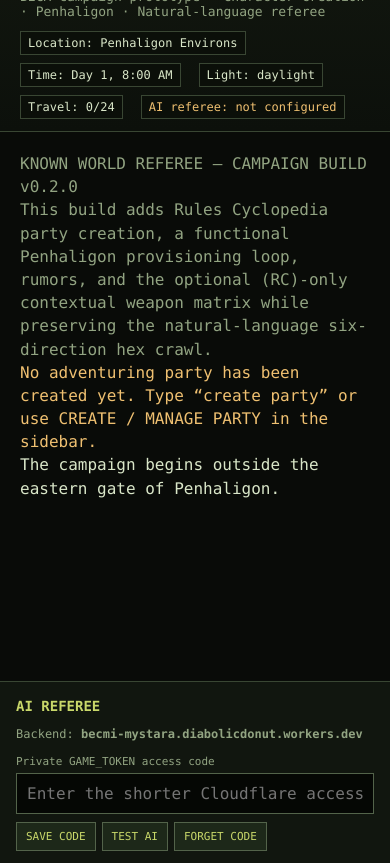
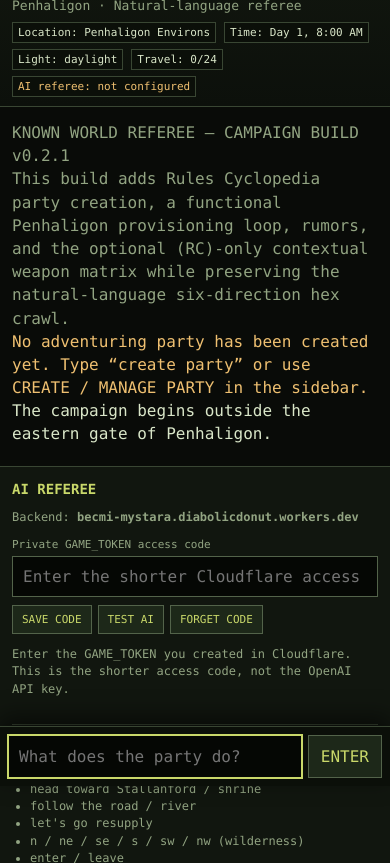
Before and after one commit to Diabolicdonut/BECMI-Mystara, a plain HTML site: page index.html in a window 390 px wide. Shown: the part 58-921 px from the top of the page. Drawn offline with Linux system fonts and the light colour scheme.

Commit message:
Add files via upload

```diff
--- a/index.html
+++ b/index.html
@@ -82,8 +82,28 @@
   .shop-line { font-size:11px; color:var(--dim); margin:4px 0; }
   @media (max-width:800px) { .modal-body { grid-template-columns:1fr; } .abilities { grid-template-columns:repeat(3,1fr); } .creator-grid { grid-template-columns:1fr; } }
   @media (max-width:800px) {
-    main { grid-template-columns:1fr; }
-    aside { border-left:0; border-top:1px solid var(--line); }
+    html, body { min-height:100%; }
+    body { display:block; }
+    #app { width:100%; min-height:100dvh; padding-bottom:74px; }
+    header { padding:12px 12px 9px; }
+    .statusbar { gap:6px 8px; margin-top:9px; }
+    .badge { padding:3px 5px; font-size:11px; }
+    main { grid-template-columns:1fr; min-height:0; }
+    #terminal { min-height:0; padding:14px 12px 20px; overflow:visible; }
+    #terminal > :last-child { scroll-margin-bottom:92px; }
+    aside { border-left:0; border-top:1px solid var(--line); padding:14px 12px 100px; }
+    footer {
+      position:fixed;
+      left:0; right:0; bottom:0; z-index:60;
+      padding:8px 8px calc(8px + env(safe-area-inset-bottom));
+      background:#0b0f09;
+      border-top:1px solid var(--line);
+      box-shadow:0 -8px 24px rgba(0,0,0,.55);
+    }
+    footer form { width:100%; max-width:1180px; margin:0 auto; gap:6px; }
+    footer .tiny { display:none; }
+    #command { padding:11px 10px; font-size:16px; }
+    #enterButton { padding:10px 12px; }
   }
 </style>
 </head>
@@ -229,7 +249,7 @@
 (() => {
   'use strict';
 
-  const APP_VERSION = '0.2.0';
+  const APP_VERSION = '0.2.1';
   const WORKER_URL = 'https://becmi-mystara.diabolicdonut.workers.dev';
   const STORAGE = {
     save: 'knownWorldRefereeSave',
@@ -2047,7 +2067,13 @@
     event.preventDefault();
     const value = command.value;
     command.value = '';
-    void handle(value);
+    void handle(value).finally(() => {
+      if (window.matchMedia('(max-width:800px)').matches) {
+        const latest = terminal.lastElementChild;
+        if (latest) latest.scrollIntoView({behavior:'smooth', block:'end'});
+      }
+      command.focus();
+    });
   });
 
   saveTokenButton.addEventListener('click', () => {
```
